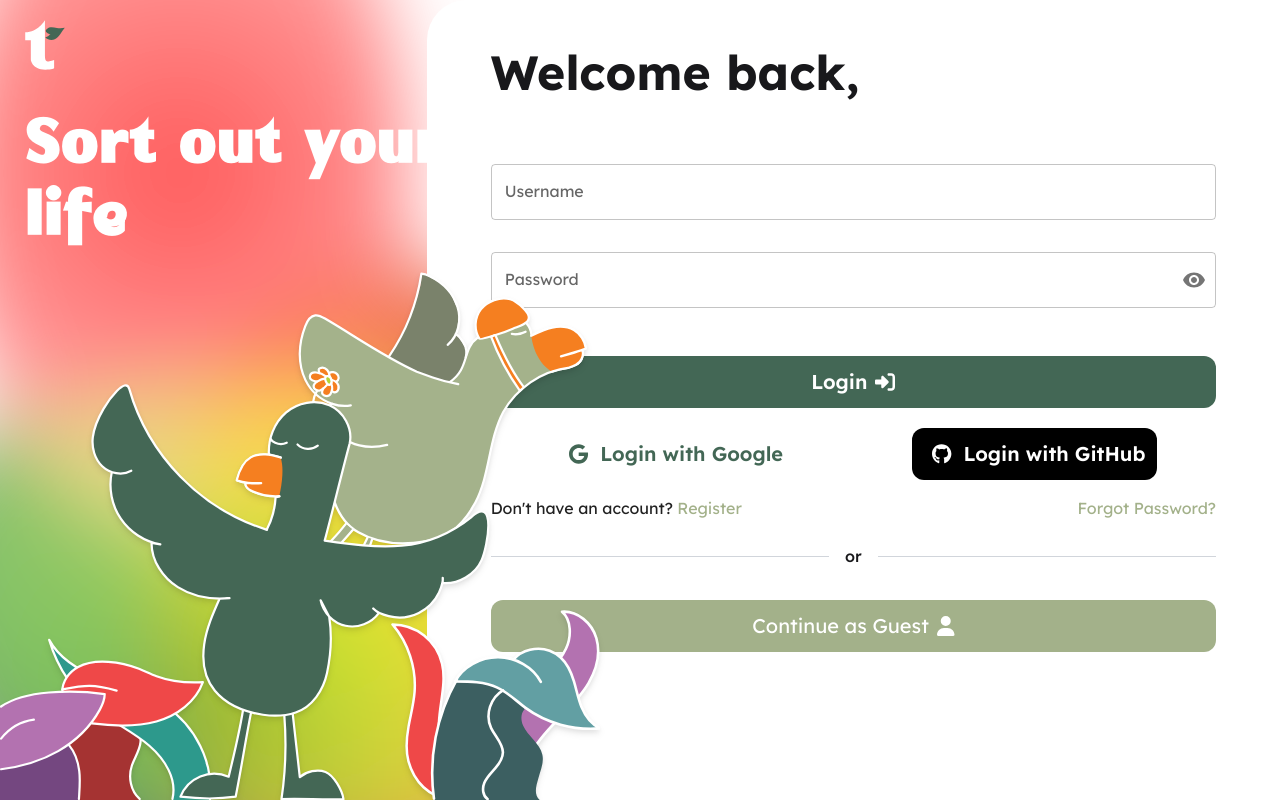
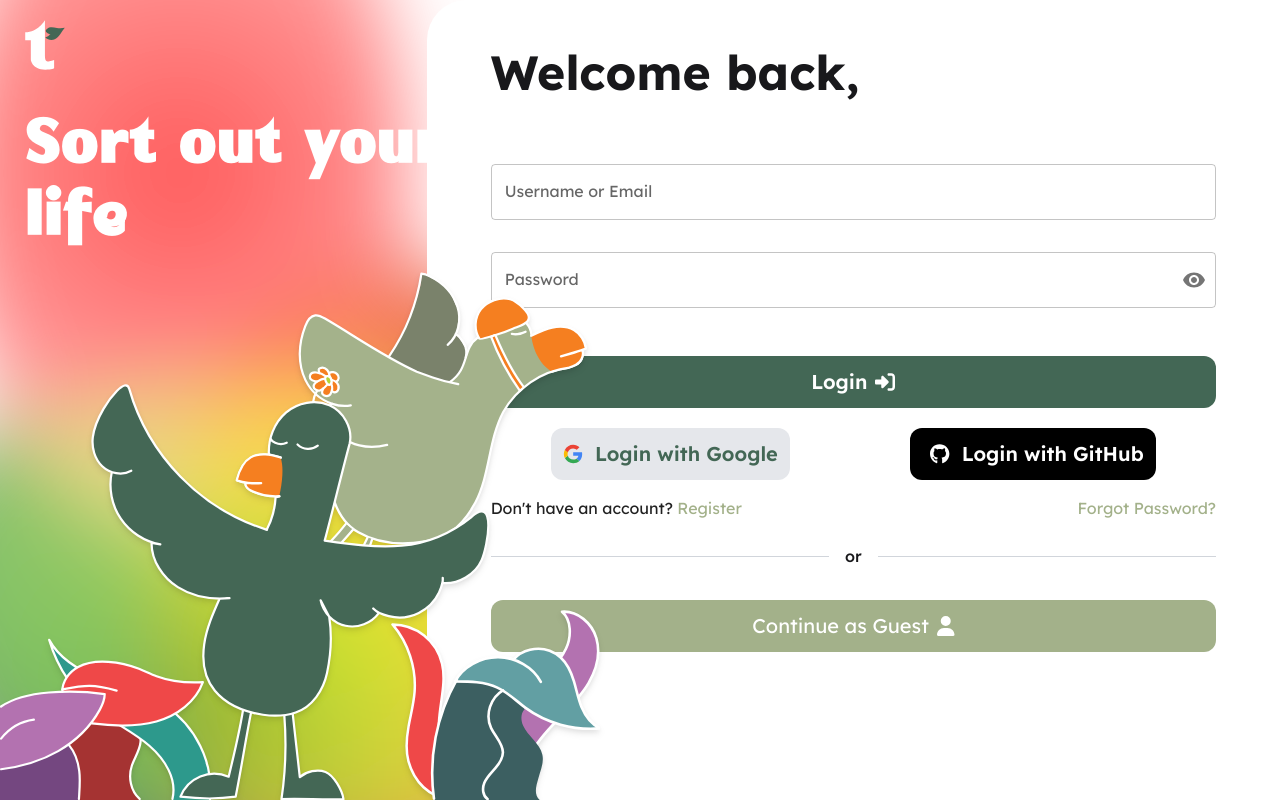
Before and after one commit to dsaw04/Tasker, a React (Vite) app in the folder client/: page /login in a window 1280 px wide. Built offline with nearby package versions, Linux system fonts and the light colour scheme; no server answers; a web font is replaced by a local one.

Commit message:
bugFix: fixing user authentication flow.

```diff
--- a/client/src/components/DateSlider/DateSlider.tsx
+++ b/client/src/components/DateSlider/DateSlider.tsx
@@ -75,7 +75,7 @@ const DateSlider: React.FC<DateSliderProps> = ({
                     isToday(date)
                       ? "bg-orange-100"
                       : isSelected
-                      ? "bg-blue-200"
+                      ? "bg-green-50"
                       : "bg-white"
                   }`}
                   title={formattedDate}
@@ -84,9 +84,9 @@ const DateSlider: React.FC<DateSliderProps> = ({
                   <div
                     className={`${
                       hasTasks
-                        ? "underline decoration-yellow-500 decoration-4"
+                        ? "underline decoration-accent decoration-4"
                         : ""
-                    } ${isSelected ? "font-bold text-blue-400" : ""}`}
+                    } ${isSelected ? "font-bold text-accent" : ""}`}
                   >
                     {format(date, "dd")}
                   </div>
--- a/client/src/pages/Login.tsx
+++ b/client/src/pages/Login.tsx
@@ -15,7 +15,7 @@ import { AxiosError } from "axios";
 import { Blobs } from "../components/Blobs";
 import { FontAwesomeIcon } from "@fortawesome/react-fontawesome";
 import { faRightToBracket, faUser } from "@fortawesome/free-solid-svg-icons";
-import { faGithub, faGoogle } from "@fortawesome/free-brands-svg-icons";
+import { faGithub } from "@fortawesome/free-brands-svg-icons";
 
 const Login: React.FC = () => {
   const [username, setUsername] = useState("");
@@ -23,13 +23,8 @@ const Login: React.FC = () => {
   const [showPassword, setShowPassword] = useState(false);
   const [usernameError, setUsernameError] = useState(false);
   const [passwordError, setPasswordError] = useState(false);
-  const { isAuthenticated, login, loginAsGuest, loginWithGoogle } =
-    useContext(AuthContext);
+  const { login, loginAsGuest, loginWithGoogle } = useContext(AuthContext);
   const navigate = useNavigate();
-
-  if (isAuthenticated) {
-    navigate("/");
-  }
 
   const handleLogin = async (e: React.FormEvent) => {
     e.preventDefault();
@@ -146,7 +141,7 @@ const Login: React.FC = () => {
                 {/* Username Field */}
                 <TextField
                   fullWidth
-                  label="Username"
+                  label="Username or Email"
                   variant="outlined"
                   value={username}
                   onChange={(e) => setUsername(e.target.value)}
@@ -212,11 +207,12 @@ const Login: React.FC = () => {
                   <button
                     type="button"
                     onClick={loginWithGoogle}
-                    className="w-fit p-3 place-self-center gap-3 flex items-center bg-white text-primary text-xl font-semibold rounded-xl hover:bg-gray-200 transition duration-200"
+                    className="w-fit p-3 place-self-center gap-3 flex items-center bg-gray-200 text-primary text-xl font-semibold rounded-xl hover:bg-gray-300 transition duration-200"
                   >
-                    <FontAwesomeIcon
-                      icon={faGoogle}
-                      className="text-primary ml-2"
+                    <img
+                      src="/assets/google-color.svg"
+                      alt="google-logo"
+                      className="w-[20px] h-auto"
                     />
                     Login with Google
                   </button>
--- a/client/src/pages/Register.tsx
+++ b/client/src/pages/Register.tsx
@@ -22,12 +22,8 @@ const Register: React.FC = () => {
   const [password, setPassword] = useState("");
   const [showPassword, setShowPassword] = useState(false);
   const [loading, setLoading] = useState(false);
-  const { isAuthenticated, register, loginAsGuest } = useContext(AuthContext);
+  const { register, loginAsGuest } = useContext(AuthContext);
   const navigate = useNavigate();
-
-  if (isAuthenticated) {
-    navigate("/");
-  }
 
   const handleRegister = async (e: React.FormEvent) => {
     e.preventDefault();
```
Also changed, not shown: client/public/assets/forest.webp (deleted), client/public/assets/google-color.svg (added).
